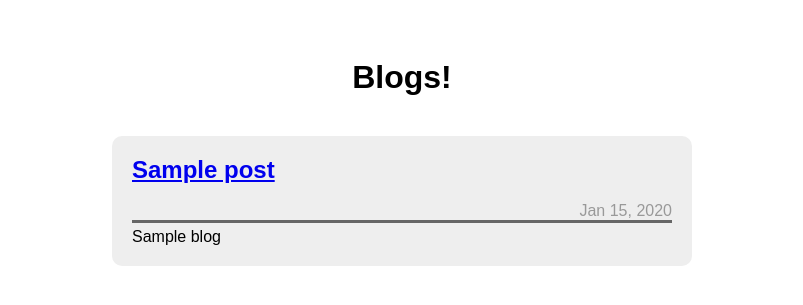
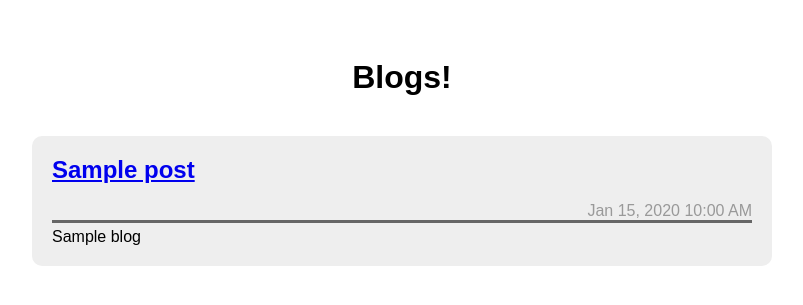
Before and after one commit to rosalie568/build-a-blog, a Python web app: template templates/mainblog.html in a window 1280 px wide. Shown: the part 58-363 px from the top of the page, without its empty margins (238-1041 px from the left). Run offline with Jinja, Linux system fonts and the light colour scheme; the template is opened without the code that fills it: most values are stand-ins (such as "Sample title", 1, 10 or a date in 2020).

Commit message:
Fixed date and time on pages

```diff
--- a/templates/base.html
+++ b/templates/base.html
@@ -14,6 +14,14 @@
                 padding: 20px;
                 margin: 0 auto;
                 width: 540px;
+                font: 16px sans-serif;
+                border-radius: 10px;
+            }
+            #blog {
+                background-color: #eee;
+                padding: 20px;
+                margin: 0 auto;
+                width: 700px;
                 font: 16px sans-serif;
                 border-radius: 10px;
             }
--- a/templates/mainblog.html
+++ b/templates/mainblog.html
@@ -9,7 +9,7 @@
 
     {% for x in post %}
 
-        <form>
+        <div id="blog">
             <div class="post">
                 <div class="post-heading">
                     <div class="post-title">
@@ -19,7 +19,7 @@
                     <br> <br>
 
                     <div class="post-date">
-                        {{ x.created.strftime("%b %d, %Y") }}
+                        {{ x.created.strftime("%b %d, %Y    %I:%M %p") }}
                     </div>
                 </div>
 
@@ -27,7 +27,7 @@
                     {{ x.blog }}
                 </div>
             </div>
-        </form>
+        </div>
         <br>
 
     {% endfor %}
--- a/templates/permalink.html
+++ b/templates/permalink.html
@@ -3,7 +3,7 @@
 {% block content %}
 
     <br> <br>
-    <form>
+    <div id="blog">
         <div class="post">
             <div class="post-heading">
                 <div class="post-title">
@@ -13,7 +13,7 @@
                 <br> <br>
 
                 <div class="post-date">
-                    {{post.created.strftime("%b %d, %Y")}}
+                    {{post.created.strftime("%b %d, %Y      %I:%M %p")}}
                 </div>
             </div>
 
@@ -21,6 +21,6 @@
                 {{ post.blog }}
             </div>
         </div>
-    </form>
+    </div>
 
 {% endblock %}
```
